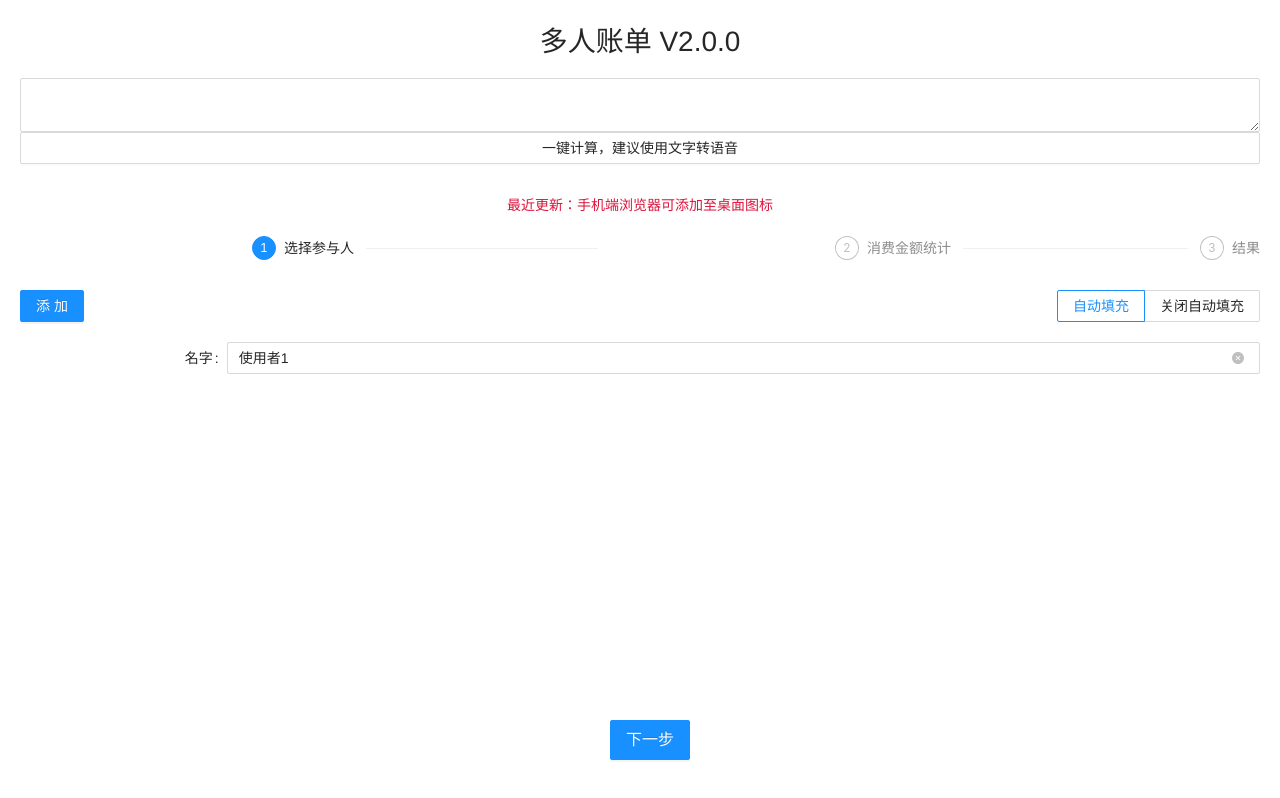
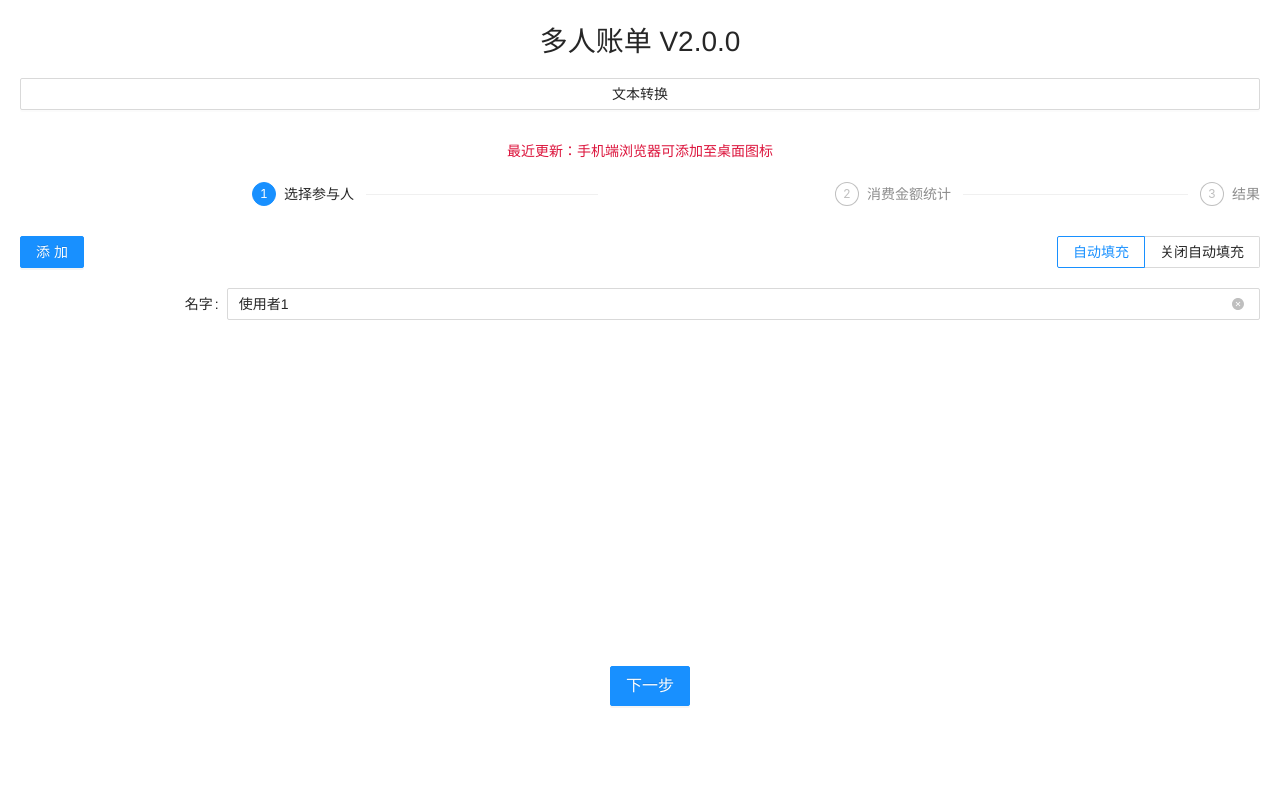
Before and after one commit to congyaqwq/account, a Vue app: page / in a window 1280 px wide. Built offline with nearby package versions, Linux system fonts and the light colour scheme.

Commit message:
feat: input to modal

```diff
--- a/src/components/quick-by-input.vue
+++ b/src/components/quick-by-input.vue
@@ -1,12 +1,19 @@
 <template>
   <div class="hello">
-    <a-textarea
-      :value="text"
-      rows="2"
-      @change="text = $event.target.value"
-    ></a-textarea>
-    <a-button @click="getData" :disabled="isLoading">一键计算，建议使用文字转语音</a-button>
-    <div v-show="isLoading">Loading...</div>
+    <a-button @click="handleChangeVisible">
+      文本转换
+    </a-button>
+    <a-modal v-model:visible="visible" title="提示" @ok="getData" :okButtonProps="{ disabled: isLoading || !text, text: '一键计算' }">
+      <a-textarea
+        :value="text"
+        rows="10"
+        @change="text = $event.target.value"
+      ></a-textarea>
+      <!-- <a-button @click="getData" :disabled="isLoading || !text"
+        >一键计算，建议使用文字转语音</a-button
+      > -->
+      <div v-show="isLoading">Loading...</div>
+    </a-modal>
   </div>
 </template>
 
@@ -19,9 +26,14 @@ export default {
     onAI: Function,
   },
   setup(props) {
-    console.log(props,'props')
     const text = ref("");
+    const visible = ref(false);
     const isLoading = ref(false);
+
+    function  handleChangeVisible() {
+      visible.value = !visible.value;
+    }
+
     async function getData() {
       isLoading.value = true;
       const res = await fetch("/api/gpt/workflows/run", {
@@ -37,14 +49,17 @@ export default {
           user: "Smart",
         }),
       });
-      const resData  = await res.json()
-      console.log(resData)
-      const { userList, costs, total } = JSON.parse(resData.data.outputs.result);
+      const resData = await res.json();
+      const { userList, costs, total } = JSON.parse(
+        resData.data.outputs.result
+      );
       props.onAI(userList, costs, total);
       isLoading.value = false;
       text.value = "";
     }
     return {
+      visible,
+      handleChangeVisible,
       text,
       getData,
       isLoading,
--- a/src/components/transfer-account.vue
+++ b/src/components/transfer-account.vue
@@ -34,7 +34,6 @@ export default {
     const getRes = (arr) => {
       if (arr.every((it) => it.val < 0.01)) return;
       if (!arr || !arr.length) return;
-      console.log(arr, 1);
       arr.forEach((it, i) => {
         const index = minSub(it.val, receive);
         if (index == -1) return;
--- a/src/main.js
+++ b/src/main.js
@@ -1,12 +1,12 @@
 import { createApp } from 'vue'
 import App from './App.vue'
-import { Button, Input, Select, InputNumber, Radio, Form, Steps, message, Checkbox } from 'ant-design-vue'
+import { Button, Input, Select, InputNumber, Radio, Form, Steps, message, Checkbox, Modal} from 'ant-design-vue'
 import 'ant-design-vue/dist/antd.css';
 
 import '@/style/flex.less'
 import './registerServiceWorker'
 
 const app = createApp(App)
-app.use(Button).use(Input).use(Form).use(Steps).use(Select).use(InputNumber).use(Radio).use(Checkbox)
+app.use(Button).use(Input).use(Form).use(Steps).use(Select).use(InputNumber).use(Radio).use(Checkbox).use(Modal)
 app.config.globalProperties.$message = message
 app.mount('#app')
```
